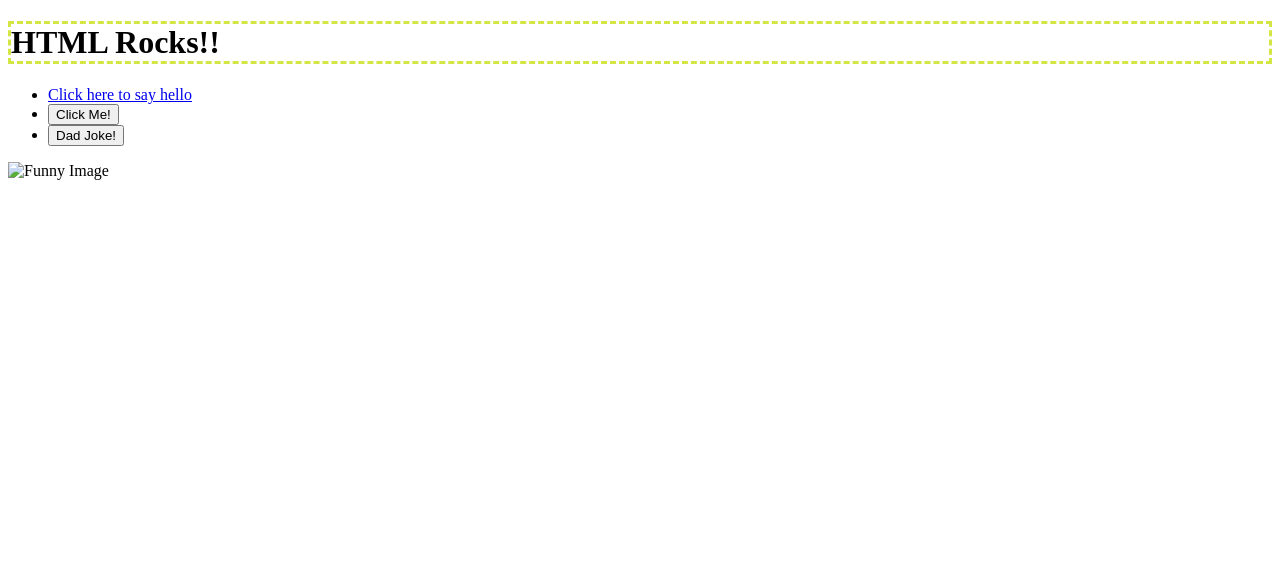
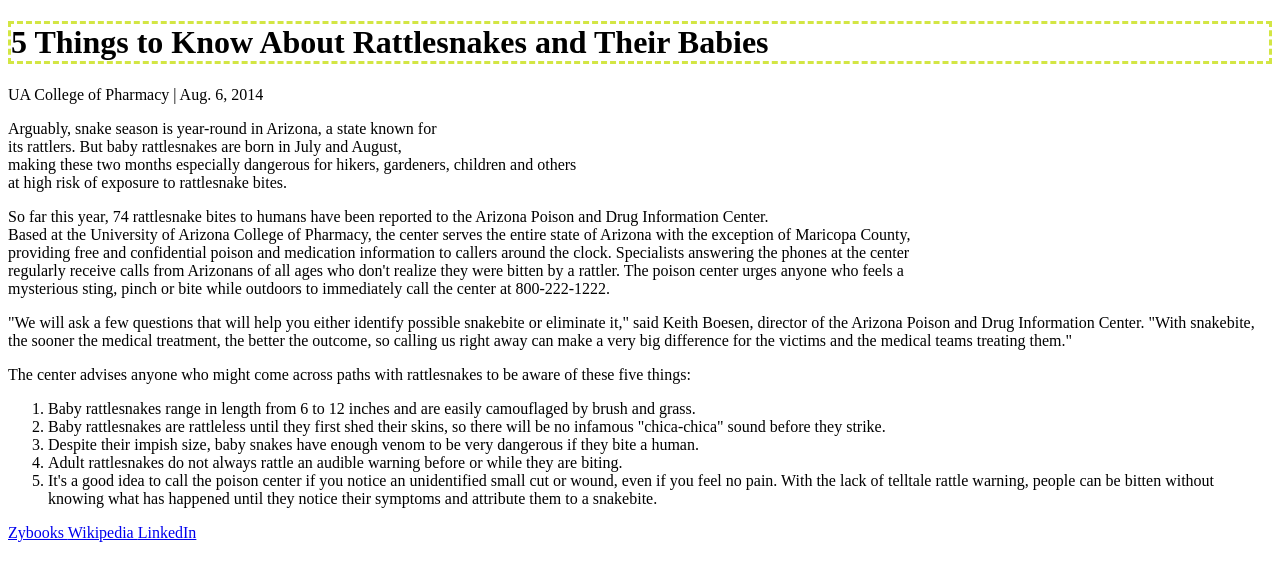
Before and after one commit to kobybarlow/05.03-Lab-Basic-CSS, a website: page index.html in a window 1280 px wide. Drawn offline with Linux system fonts and the light colour scheme; files that its build step writes are made by us from their sources.

Commit message:
Current code

```diff
--- a/index.html
+++ b/index.html
@@ -3,23 +3,59 @@
 
 <head>
   <meta charset="utf-8">
-  <title>CS208 - Starter Code (UPDATE ME)!</title>
+  <title>5 Things to Know About Rattlesnakes and Their Babies</title>
   <meta name="description" content="">
   <meta name="viewport" content="width=device-width, initial-scale=1">
   <link rel="stylesheet" href="style.css">
 </head>
 
 <body>
-  <h1>HTML Rocks!!</h1>
-  <ul>
-  <li><a href="/hello">Click here to say hello</a></li>
-  <li><button id="hello-link">Click Me!</button></li>
-  <li><button id="joke-button">Dad Joke!</button></li>
-  <script src="script.js"></script>
-  </ul>
-  <img src="funny.png" alt="Funny Image" width="300" height="200">
+  <h1><b>5 Things to Know About Rattlesnakes and Their Babies</b></h1>
 
-  <h2 id="joke-display"></h2>
+  <p>
+    UA College of Pharmacy | Aug. 6, 2014
+  </p>
+
+  <p>Arguably, snake season is year-round in Arizona, a state known for <br>
+    its rattlers. But baby rattlesnakes are born in July and August, <br>
+    making these two months especially dangerous for hikers, gardeners, children and others <br>
+    at high risk of exposure to rattlesnake bites.
+  </p>
+
+
+
+
+  <p>
+    So far this year, 74 rattlesnake bites to humans have been reported to the Arizona Poison and Drug Information Center.<br>
+    Based at the University of Arizona College of Pharmacy, the center serves the entire state of Arizona with the exception of Maricopa County,<br>
+    providing free and confidential poison and medication information to callers around the clock. Specialists answering the phones at the center <br>
+    regularly receive calls from Arizonans of all ages who don't realize they were bitten by a rattler. The poison center urges anyone who feels a <br>
+    mysterious sting, pinch or bite while outdoors to immediately call the center at 800-222-1222.
+  </p>
+
+  <p></p>
+
+  <p>
+    "We will ask a few questions that will help you either identify possible snakebite or eliminate it," said Keith Boesen, director of the Arizona Poison
+    and Drug Information Center. "With snakebite, the sooner the medical treatment, the better the outcome, so calling us right away can make a very big difference
+    for the victims and the medical teams treating them."
+  </p>
+
+  <p>The center advises anyone who might come across paths with rattlesnakes to be aware of these five things:</p>
+
+  <ol>
+    <li>Baby rattlesnakes range in length from 6 to 12 inches and are easily camouflaged by brush and grass.</li>
+    <li>Baby rattlesnakes are rattleless until they first shed their skins, so there will be no infamous "chica-chica" sound before they strike.</li>
+    <li>Despite their impish size, baby snakes have enough venom to be very dangerous if they bite a human.</li>
+    <li>Adult rattlesnakes do not always rattle an audible warning before or while they are biting.</li>
+    <li>
+      It's a good idea to call the poison center if you notice an unidentified small cut or wound, even if you feel no pain. With the lack of telltale rattle warning,
+      people can be bitten without knowing what has happened until they notice their symptoms and attribute them to a snakebite.
+    </li>
+  </ol>
+
+  <p><a href="https://www.zybooks.com/"> Zybooks </a><a href="https://www.wikipedia.org/"> Wikipedia </a><a href="https://www.linkedin.com/"> LinkedIn </a></p>
+
 </body>
 
 </html>
```
Also changed, not shown: dist/funny.png (deleted).
